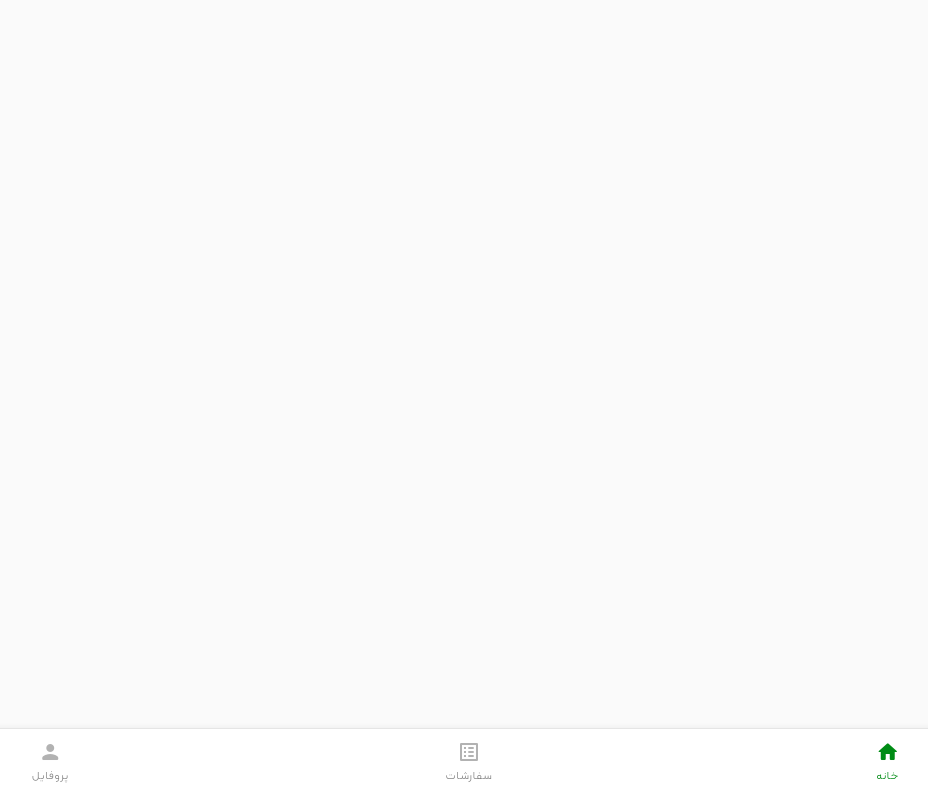
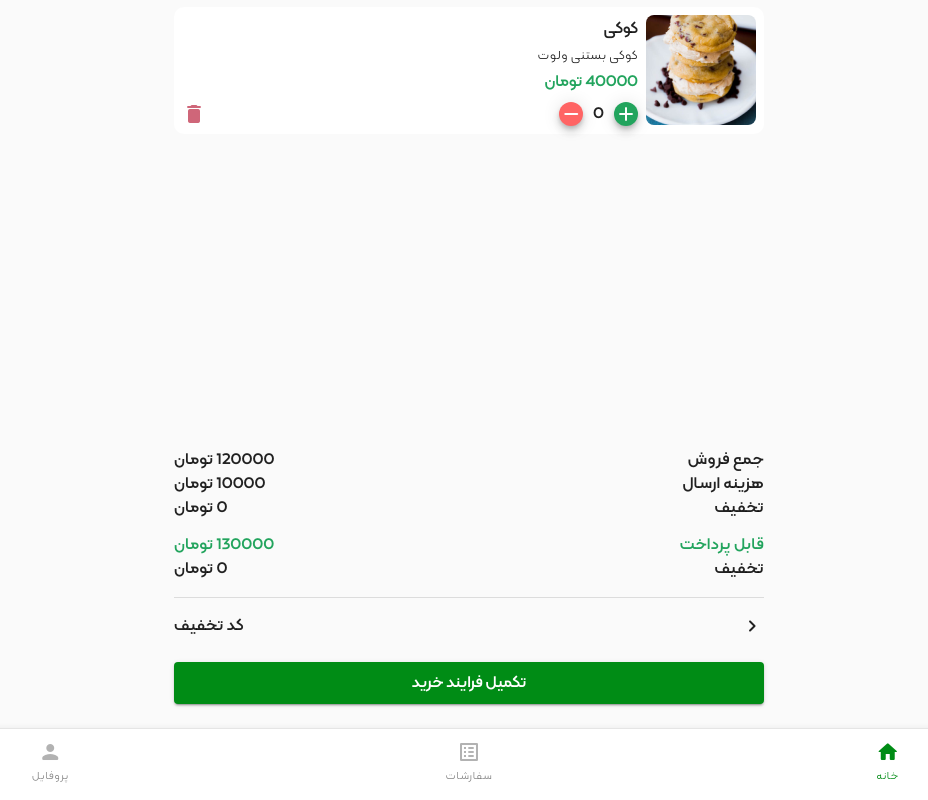
Before and after one commit to amirmfallah/mobydick-app-frontend, an Angular app: page /cart in a window 1280 px wide. Before the commit this address led to /. Shown: the whole page, without its empty margins (290-1218 px from the left). Built offline with nearby package versions, Linux system fonts and the light colour scheme.

Commit message:
[fix] route, margins

```diff
--- a/src/app/app-routing.module.ts
+++ b/src/app/app-routing.module.ts
@@ -10,7 +10,7 @@
     component: HomeComponent,
   },
   {
-    path: 'order',
+    path: 'cart',
     component: OrderpageComponent,
   },
   {
--- a/src/app/orderpage/orderpage.component.html
+++ b/src/app/orderpage/orderpage.component.html
@@ -4,7 +4,7 @@
     </app-favourite-item>
   </div>
   <div class="d-flex flex-1 flex-grow-1"></div>
-  <div class="price-section mb-5">
+  <div class="price-section mb-3">
     <div class="price-content d-flex justify-content-between">
       <p>جمع فروش</p>
       <p>120000 تومان</p>
@@ -26,11 +26,10 @@
       <p>0 تومان</p>
     </div>
   </div>
-  <mat-divider  class="divider mt-4"></mat-divider>
-  <div class="discount d-flex justify-content-between">
+  <mat-divider></mat-divider>
+  <div class="discount d-flex justify-content-between mt-3">
     <mat-icon matSuffix fontSet="material-icons-round">chevron_right</mat-icon>
     <p>کد تخفیف</p>
-
   </div>
   <button mat-raised-button color="primary" class="w-100 mb-4 mt-4">
     تکمیل فرایند خرید
```
